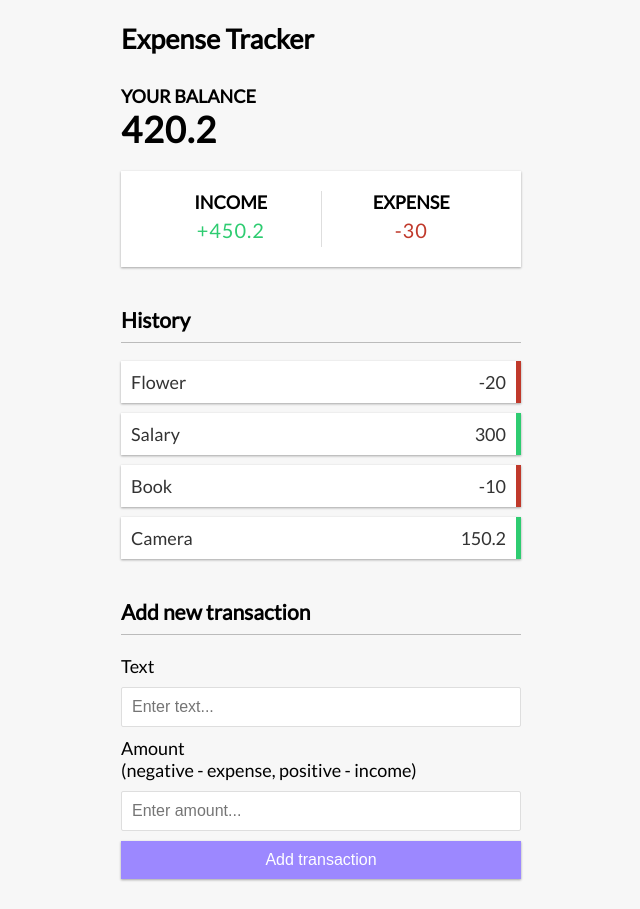
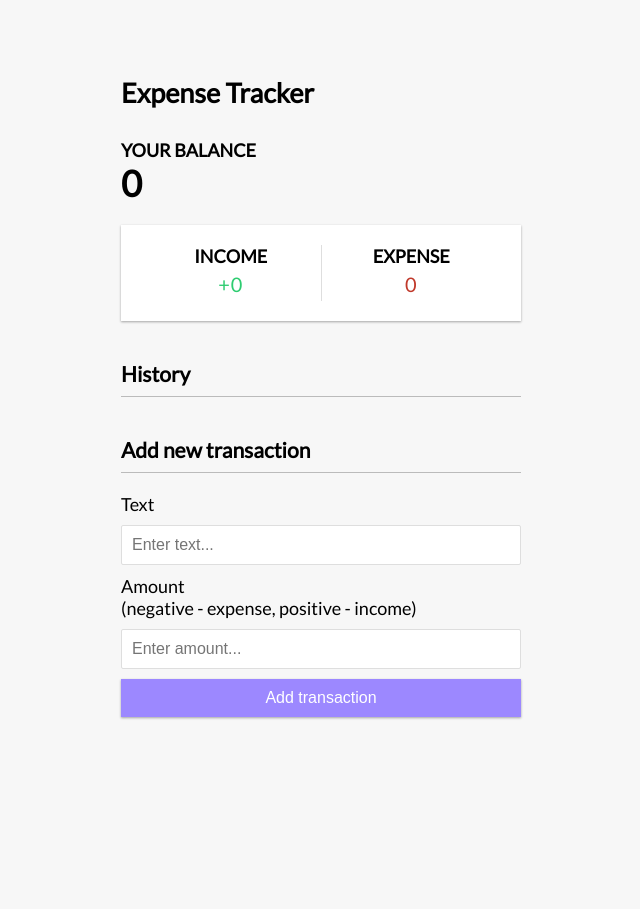
Before and after one commit to ahmadalnaib/Vue-3-Composition-API, a Vue app: page / in a window 1280 px wide. Shown: the whole page, without its empty margins (319-959 px from the left). After the commit the page ends 800 px from the top, so only its background shows below. Built offline with nearby package versions, Linux system fonts and the light colour scheme.

Commit message:
add  local storage

```diff
--- a/src/App.vue
+++ b/src/App.vue
@@ -18,17 +18,25 @@
 import TransactionList from './components/TransactionList.vue';
 import AddTransaction from './components/AddTransaction.vue'
 import {useToast} from 'vue-toastification'
-import {ref,computed} from 'vue'
+import {ref,computed ,onMounted} from 'vue'
 
 const toast =useToast();
 
 
 const transactions = ref([
-  { id: 1, text: 'Flower', amount: -20 },
-  { id: 2, text: 'Salary', amount: 300 },
-  { id: 3, text: 'Book', amount: -10 },
-  { id: 4, text: 'Camera', amount: 150.20 }
+  // { id: 1, text: 'Flower', amount: -20 },
+  // { id: 2, text: 'Salary', amount: 300 },
+  // { id: 3, text: 'Book', amount: -10 },
+  // { id: 4, text: 'Camera', amount: 150.20 }
 ]);
+
+onMounted(()=>{
+  const savedTransaction=JSON.parse(localStorage.getItem('transactions'))
+
+  if(savedTransaction){
+    transactions.value=savedTransaction
+  }
+})
 
 // get total
 
@@ -68,6 +76,7 @@
     text:transactionData.text,
     amount:transactionData.amount
   })
+  saveTransactions();
 
   toast.success('Transaction added')
 }
@@ -76,6 +85,14 @@
 
 const handleTransactionDeleted=(id)=>{
   transactions.value=transactions.value.filter(item=>item.id !== id)
+  saveTransactions()
   toast.success('Transaction deleted')
 }
+
+
+//save to local storage
+const saveTransactions=()=>{
+  localStorage.setItem('transactions',JSON.stringify(transactions.value))
+}
+
 </script>
```
